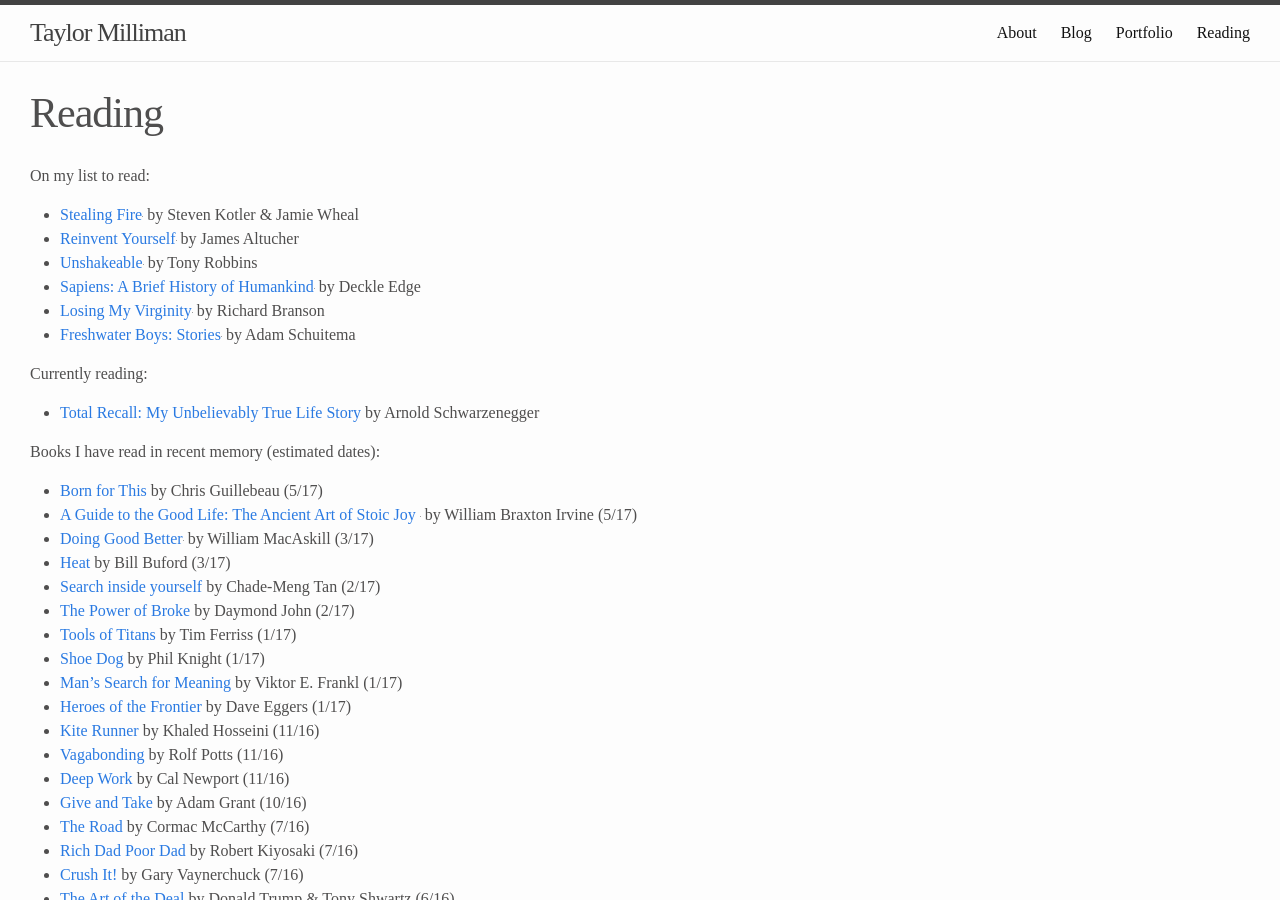
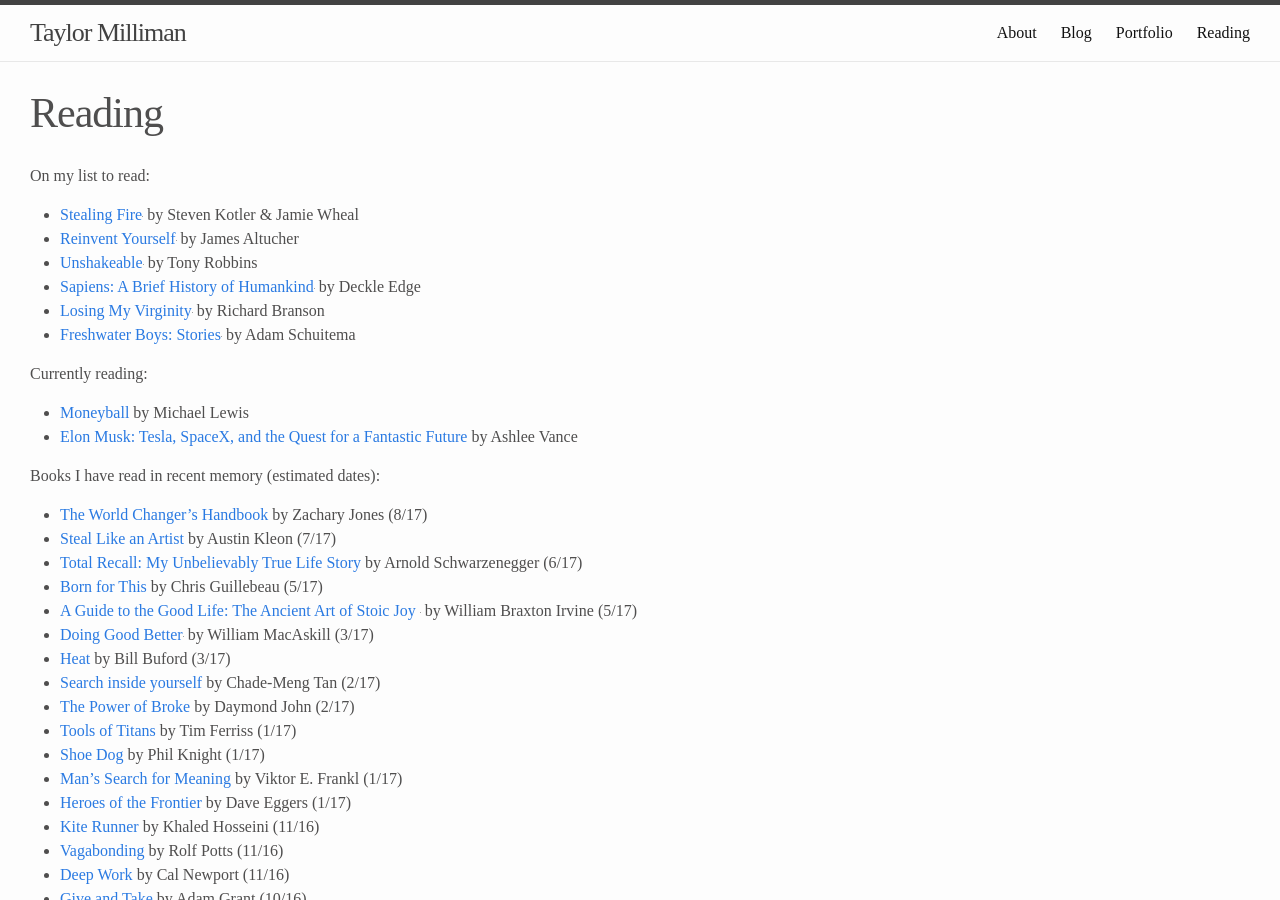
Before and after one commit to twmilli/jekyll-site, a Jekyll site: the page built from reading.md, in a window 1280 px wide and 900 px high. Built offline with Jekyll 4.4.1, drawn with Linux system fonts in a browser that asks for light colours; some web fonts are replaced; grey boxes are pictures that could not be loaded.

Commit message:
updated reading

```diff
--- a/reading.md
+++ b/reading.md
@@ -12,11 +12,14 @@ On my list to read:
 * <a target="_blank" href="https://www.amazon.com/gp/product/B00BBPW0WE/ref=as_li_tl?ie=UTF8&camp=1789&creative=9325&creativeASIN=B00BBPW0WE&linkCode=as2&tag=myblog06bf-20&linkId=ffa4b39078198a33793e0ef56f0d9801">Freshwater Boys: Stories</a><img src="//ir-na.amazon-adsystem.com/e/ir?t=myblog06bf-20&l=am2&o=1&a=B00BBPW0WE" width="1" height="1" border="0" alt="" style="border:none !important; margin:0px !important;" /> by Adam Schuitema
 
 Currently reading:
-* [Total Recall: My Unbelievably True Life Story](https://www.audible.com/pd/Bios-Memoirs/Total-Recall-Audiobook/B009GLC5ES)
-by Arnold Schwarzenegger
-
+* [Moneyball](https://www.amazon.com/Moneyball-Art-Winning-Unfair-Game/dp/0393324818) by Michael Lewis
+* [Elon Musk: Tesla, SpaceX, and the Quest for a Fantastic Future](http://a.co/9lCd1fS) by Ashlee Vance
 
 Books I have read in recent memory (estimated dates):
+* [The World Changer's Handbook](https://www.amazon.com/World-Changers-Handbook-Creating-Impactful/dp/1545082693) by Zachary Jones (8/17)
+* [Steal Like an Artist](https://www.amazon.com/Steal-Like-Artist-Things-Creative/dp/0761169253) by Austin Kleon (7/17)
+* [Total Recall: My Unbelievably True Life Story](https://www.audible.com/pd/Bios-Memoirs/Total-Recall-Audiobook/B009GLC5ES)
+by Arnold Schwarzenegger (6/17)
 * [Born for This](http://a.co/3RNrV9O) by Chris Guillebeau (5/17)
 * <a target="_blank" href="https://www.amazon.com/gp/product/B011T71D4Y/ref=as_li_tl?ie=UTF8&camp=1789&creative=9325&creativeASIN=B011T71D4Y&linkCode=as2&tag=myblog06bf-20&linkId=3251db38c76da37dc0cd72c94422bab9">A Guide to the Good Life: The Ancient Art of Stoic Joy </a><img src="//ir-na.amazon-adsystem.com/e/ir?t=myblog06bf-20&l=am2&o=1&a=B011T71D4Y" width="1" height="1" border="0" alt="" style="border:none !important; margin:0px !important;" /> by William Braxton Irvine (5/17)
 * <a target="_blank" href="https://www.amazon.com/gp/product/B011T71D4Y/ref=as_li_tl?ie=UTF8&camp=1789&creative=9325&creativeASIN=B011T71D4Y&linkCode=as2&tag=myblog06bf-20&linkId=314b72e2502e1bd6f07855a8e6d2ba68">Doing Good Better</a><img src="//ir-na.amazon-adsystem.com/e/ir?t=myblog06bf-20&l=am2&o=1&a=B011T71D4Y" width="1" height="1" border="0" alt="" style="border:none !important; margin:0px !important;" /> by William MacAskill (3/17)
```
Also changed, not shown: 1 other file.
